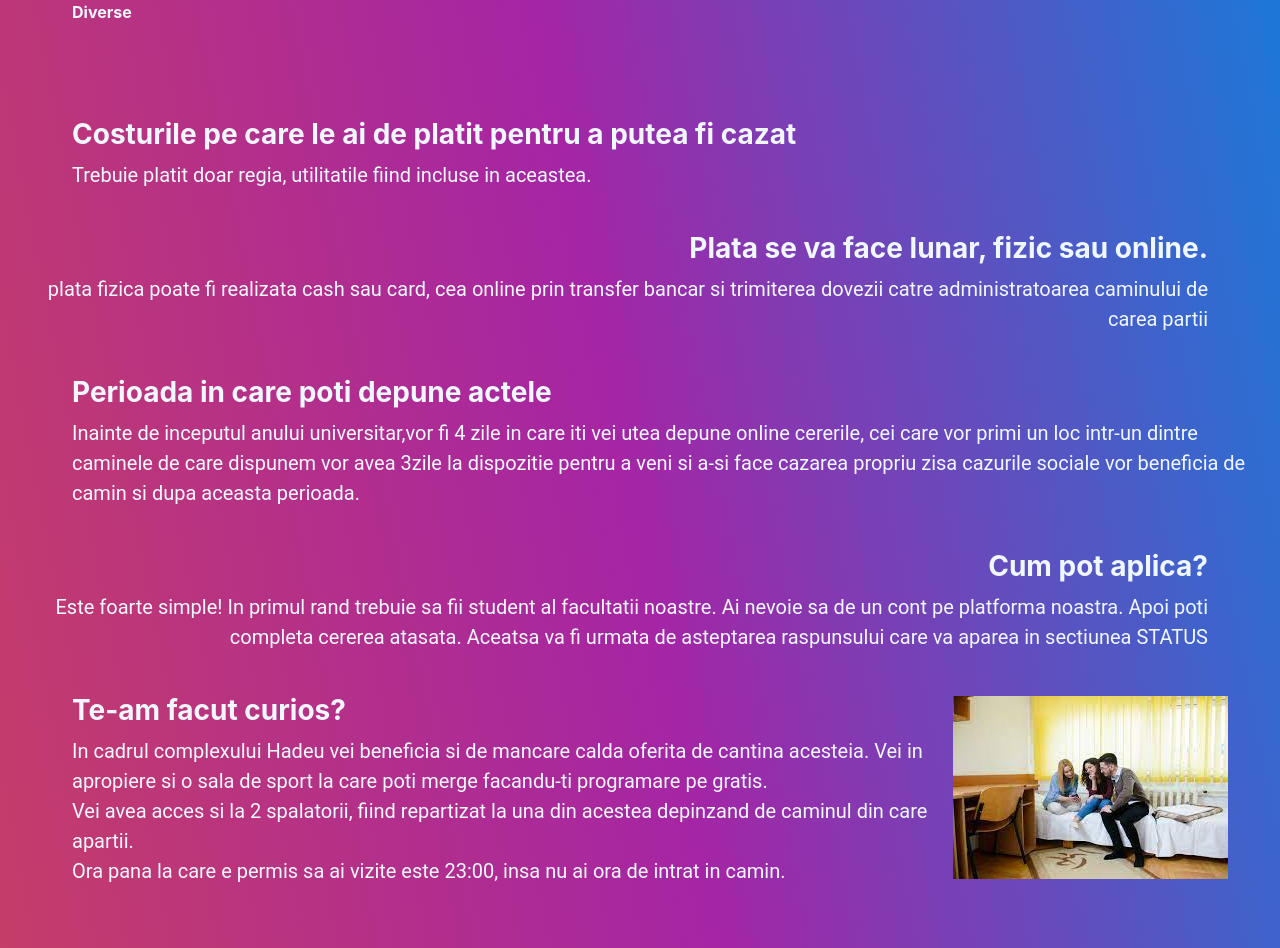
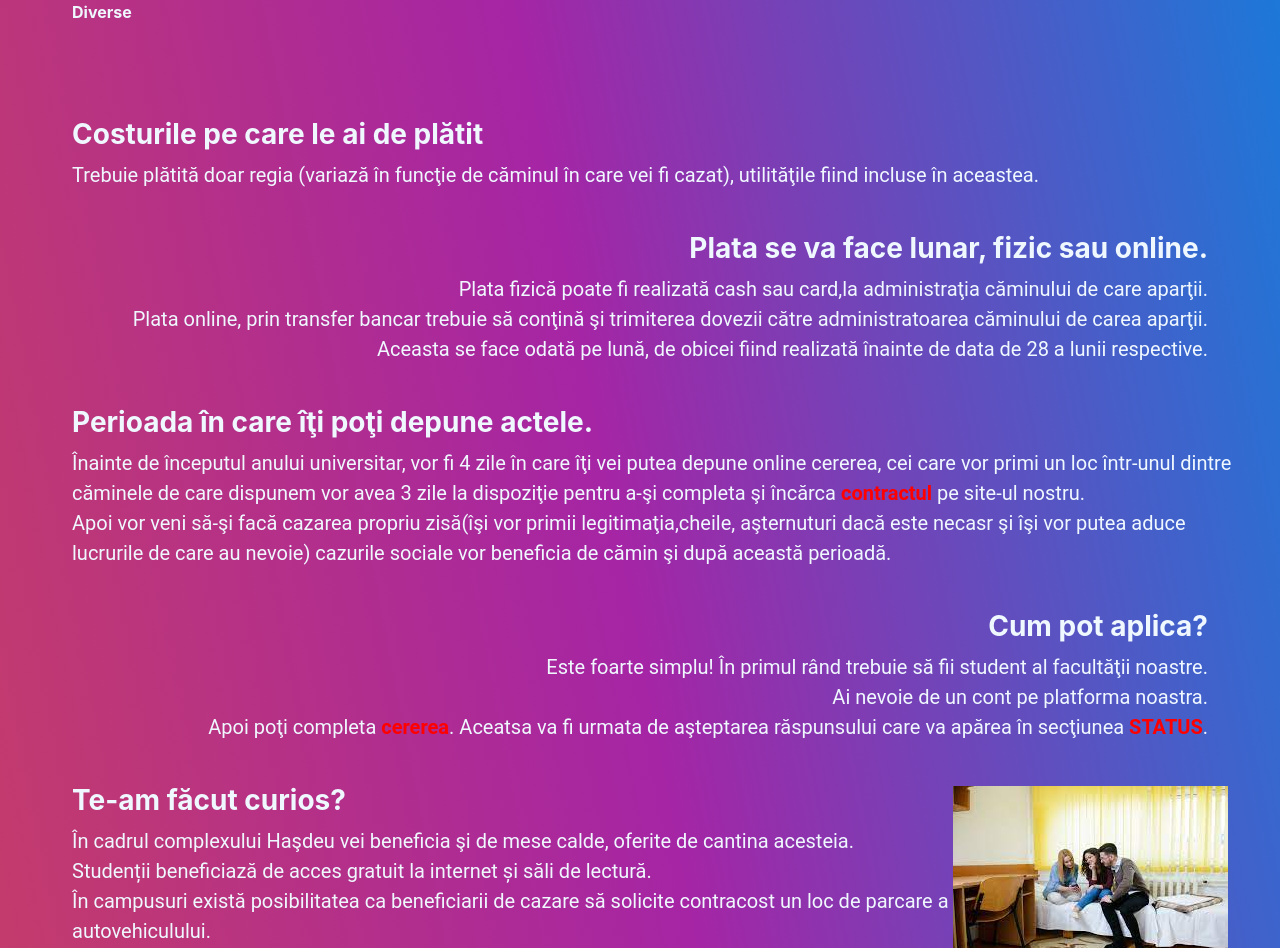
Before and after one commit to adela0507/licenta-app, a React (Create React App) app: page /about in a window 1280 px wide. Shown: the part 384-1332 px from the top of the page. Built offline with nearby package versions, Linux system fonts and the light colour scheme.

Commit message:
acceslogin

```diff
--- a/src/App.js
+++ b/src/App.js
@@ -27,12 +27,19 @@ function App() {
         <Route path="/about" element={<About/>}/>
         <Route path="/camine" element={<Camine/>}/>
         { <Route path="/camine/:id" element={<SingleCaminPage/>}/> }
-        <Route path="/status" element={<Status/>}/>
-        <Route path="/contract" element={<Contract/>}/>
+        <Route path="/status" element={<ProtectedRoute user={user}>
+          <Status user={user}/>
+          </ProtectedRoute>}/>
+        <Route path="/contract" element={
+        <ProtectedRoute user={user}>
+          <Contract user={user}/>
+          </ProtectedRoute>}/>
         <Route path="/login" element={
         <Login setUser={setUser}/>}/>
         <Route path="/cereri" element={
-          <Cereri />}
+        <ProtectedRoute user={user}>
+          <Cereri user={user}/>
+          </ProtectedRoute>}
         />
         <Route path="/register" element={<Register/>}/>
         <Route path="/*" element={<Error/>}/>
--- a/src/components/Experience.js
+++ b/src/components/Experience.js
@@ -21,37 +21,45 @@ function Experience(){
             </ul>
             <br /><br /><br /><br />
             <section className="left">
-                <h3 id="Costuri">Costurile pe care le ai de platit pentru a putea fi cazat</h3>
-                <p>Trebuie platit doar regia, utilitatile fiind incluse in aceastea.</p>
+                <h3 id="Costuri">Costurile pe care le ai de plătit </h3>
+                <p>Trebuie plătită doar regia (variază în funcţie de căminul în care vei fi cazat), utilităţile fiind incluse în aceastea.</p>
                 <br />
             </section>
             <section className="right">
                 <h3 id="Plata">Plata se va face lunar, fizic sau online.</h3>
-                <p>plata fizica poate fi realizata cash sau card, cea online prin transfer bancar si trimiterea dovezii catre administratoarea caminului de carea partii</p>
+                <p>Plata fizică poate fi realizată cash sau card,la administraţia căminului de care aparţii.
+                    <br /> Plata online, prin transfer bancar trebuie să conţină şi trimiterea dovezii către administratoarea căminului de carea aparţii.
+                    <br /> Aceasta se face odată pe lună, de obicei fiind realizată înainte de data de 28 a lunii respective. </p>
                 <br />
             </section>
             <section className="left">
-                <h3 id="Perioadadecazare">Perioada in care poti depune actele</h3>
-                <p>Inainte de inceputul anului universitar,vor fi 4 zile in care iti vei utea depune online cererile, cei care
-                    vor primi un loc intr-un dintre caminele de care dispunem vor avea 3zile la dispozitie pentru a veni si a-si face cazarea propriu zisa cazurile sociale vor beneficia de camin si dupa aceasta perioada.</p>
+                <h3 id="Perioadadecazare">Perioada în care îţi poţi depune actele.</h3>
+                <p>Înainte de începutul anului universitar, vor fi 4 zile în care îţi vei putea depune online cererea, cei care
+                    vor primi un loc într-unul dintre căminele de care dispunem vor avea 3 zile la dispoziţie pentru a-şi completa şi încărca  <Link to='/contract' className="special-text-home">contractul</Link> pe site-ul nostru.
+                    <br /> Apoi vor veni să-şi facă cazarea propriu zisă(îşi vor primii legitimaţia,cheile, aşternuturi dacă este necasr şi îşi vor putea aduce lucrurile de care au nevoie) cazurile sociale vor beneficia de cămin şi după această perioadă.</p>
                 <br />
             </section>
             <section className="right">
                 <h3 id="Cumpotiaplica">Cum pot aplica?</h3>
-                <p>Este foarte simple! In primul rand trebuie sa fii student al facultatii noastre. Ai nevoie sa de un cont pe platforma noastra. Apoi poti completa cererea atasata. Aceatsa va fi urmata de asteptarea raspunsului care va aparea in sectiunea STATUS</p>
+                <p>Este foarte simplu! În primul rând trebuie să fii student al facultăţii noastre. <br />
+                 Ai nevoie de un cont pe platforma noastra.
+                 <br /> Apoi poţi completa <Link to='/cereri' className="special-text-home">cererea</Link>. Aceatsa va fi urmata de aşteptarea răspunsului care va apărea în secţiunea <Link to='/status' className="special-text-home">STATUS</Link>. </p>
                 <br />
             </section>
              <section className="left">
                                         <img className="photo-right" src={img1} alt="" />
-                <h3 id="Diverse">Te-am facut curios?</h3>
-                <p>In cadrul complexului Hadeu vei beneficia si de mancare calda oferita de cantina acesteia. Vei in apropiere si o sala de sport la care poti merge facandu-ti programare pe gratis. <br />
-                Vei avea acces si la 2 spalatorii, fiind repartizat la una din acestea depinzand de caminul din care apartii. <br />
-                Ora pana la care e permis sa ai vizite este 23:00, insa nu ai ora de intrat in camin.</p>
+                <h3 id="Diverse">Te-am făcut curios?</h3>
+                <p>În cadrul complexului Haşdeu vei beneficia şi de mese calde, oferite de cantina acesteia. <br />
+              Studenții beneficiază de acces gratuit la internet și săli de lectură. <br />
+              În campusuri există posibilitatea ca beneficiarii de cazare să solicite contracost un loc de parcare a autovehiculului. <br />
+              În incinta Căminelor 14 Hașdeu, 16 Hașdeu şi Economica II  există spălătorii amenajate unde studenții îți pot duce rufele contracost conform unei programări pe site-ul Calendis. <br />
+              La subsolul Căminului 16 Hașdeu studenții pot folosi spațiile destinate activităților de divertisment și aparatura din sălile de fitness(se face pe baya programării). <br />
+              În apropierea Căminului 2 Hașdeu s-a amenajat un teatru de vară în care studenții pot organiza diferite activități.</p>
                 <br />
             </section>
 
 <br /><br />
-            <h5 >  Ce mai astepti? Completeaza acum <Link to='/cereri'>cererea</Link> pentru a beneficia de un loc intr-unul dintre camine.</h5>
+            <h5 className="white">  Ce mai aştepţi? Completează acum <Link to='/cereri' className="special-text-home">cererea</Link> pentru a beneficia de un loc într-unul dintre cămine.</h5>
 
         </div>
         </section>
--- a/src/components/Hero.js
+++ b/src/components/Hero.js
@@ -11,7 +11,7 @@ function Hero(){
         <img src={img1} alt="" className="photo-right1"/> <br /><br /> <br />
    <div className="content1">
     <h3>Căminul, <i>casa</i> ta pentru următorul an universitar!</h3>
-    <p className="text-home">Pentru mai multe informaţii ţi-am pus la dispoziţie o pagina destinată curiozităţilor pe care majoritatea studenţiilor le au despre cum e viaţa petrecută în cămin, <Link to='/about' className="special-text-home">ai detali aici</Link>! <br /> Dacă eşti curios şi doreşti să explorezi căminele în care ai putea locui <Link  to='/camine' className="special-text-home">apasa aici</Link>!</p>
+    <p className="text-home">Pentru mai multe <Link to='/about' className="special-text-home">informaţii</Link> ţi-am pus la dispoziţie o pagină destinată curiozităţilor pe care majoritatea studenţilor le au despre cum e viaţa petrecută în cămin! <br /> Dacă ţi-am stârnit curiozitatea <Link  to='/camine' className="special-text-home">explorează</Link> acum căminele în care vei putea locui!</p>
      <br />
    </div>
         <button className="button-home"><Link to='/cereri' className="button-text">Completează acum cererea!</Link></button>
--- a/src/components/user-data.js
+++ b/src/components/user-data.js
@@ -22,13 +22,13 @@ const rev=[
         id:4,
         image:'https://scontent.fsbz3-1.fna.fbcdn.net/v/t39.30808-6/314414685_946229493014484_2786944778897829222_n.jpg?_nc_cat=105&ccb=1-7&_nc_sid=174925&_nc_ohc=KSp8AhB-hZcAX9yrzmy&_nc_ht=scontent.fsbz3-1.fna&oh=00_AfAGrufsElpRloxvsinx0e8zSFSMwHvfSv3BeLXjlaBVuw&oe=643E104A',
         title:'Ştefănuţ Cătălin',
-        description:'',
+        description:'Pentru mine, viața la cămin este ca şi cum ai merge într-o aventură în fiecare zi. De la începutul anului acesta școlar, când am depus cererea pentru cămin, nu știam la ce să ma aştept, doar la faptul că speram că o să prind un loc. În cele din urmă, am nimerit în faimosul Cămin 16,  Într-o cameră cu alte 4 suflete lângă mine, unde nu știi niciodată ce te așteaptă ziua următoare sau la ce oră își vor pune colegii alarma să se trezească de dimineață. Primele zile au fost mai dificile până ne-am obișnuit cu fiecare, să ne învățăm obiceiurile și cum am putea să facem să ne înțelegem cât mai bine, din moment ce suntem prinși în acea cameră pentru acest an școlar. Dar, cu toate diferențele noastre, consider că ne înțelegem destul de bine și am învățat să conviețuim. Cred că o să îmi lipsească trezitul de la 6 jumătate al colegilor care mearg la facultate, iar eu încercând să mai răpesc puțin somn. Dar fiecare lucru în viața are drumul lui și consider pasul ăsta unul destul important în viața noastră, că toată această camaraderie o să ia sfârșit la momentul începerii vacantei de vara! ',
     },
     {
         id:5,
         image:'https://scontent.fsbz3-1.fna.fbcdn.net/v/t1.6435-9/70512587_2623633314396972_771860864960561152_n.jpg?_nc_cat=105&ccb=1-7&_nc_sid=09cbfe&_nc_ohc=dPbmFd53vk0AX8-QFXG&_nc_ht=scontent.fsbz3-1.fna&oh=00_AfA5o9FMhRJRcbuof0iIe3RrDWn0evonSnCLxUs8oHA3CQ&oe=645FD2B2',
         title:'Moţ Denis',
-        description:'',
+        description:'Locuind în căminul 14 Hașdeu de aproape 2 ani pot spune că m-am acomodat foarte bine. M-am acomodat foarte bine în acest cămin, la început mi-a fost puțin greu deoarece nu cunoșteam pe nimeni în acest loc, dar cu ajutorul colegului de cameră, am reușit să mă acomodez cu viața de cămin. Pentru mine viața de cămin este foarte frumoasă, căminul 14 devenind a doua mea casă, fiind foarte mulțumit mai ales de confortul oferit. Mă bucur ca am ales sa îmi trăiesc anii de facultate în cămin.',
     },
     {
         id:6,
--- a/src/routes/Contract.js
+++ b/src/routes/Contract.js
@@ -1,7 +1,20 @@
 import Footer from "../components/Footer";
 import Navbar from "../components/Navbar";
+import { Link } from "react-router-dom";
+import { useNavigate } from "react-router-dom";
+import { useAppContext } from "../context/appContext";
 
 function Contract(){
+    //     const{user,login}=useAppContext()
+    //     const navigate=useNavigate();
+
+    // if(!user){
+    //     navigate('/login');
+    // }
+    // else{
+    //     navigate('/contract');
+    // }
+
 return(
     <div>
     <Navbar/>
@@ -94,6 +107,8 @@ Fiecare locatar are îndatorirea să-și desfășoare activitatea în așa fel
 
 </p>
 </div>
+            <button type="submit" ><Link to='/status' className="button-text">Trimite</Link></button>
+
 
             </form>
 
--- a/src/routes/ProtectedRoute.js
+++ b/src/routes/ProtectedRoute.js
@@ -1,9 +1,11 @@
 import React from 'react'
 import { Navigate } from 'react-router-dom'
+import { useAppContext } from "../context/appContext";
 
-const ProtectedRoute = ({children,user}) => {
+const ProtectedRoute = ({children}) => {
+  const {user}=useAppContext()
     if(!user){
-        return <Navigate to='/' />;
+        return <Navigate to='/login' />;
     }
   return children;
 }
```
Also changed, not shown: src/components/Navbar.js (+6 -5 lines).
